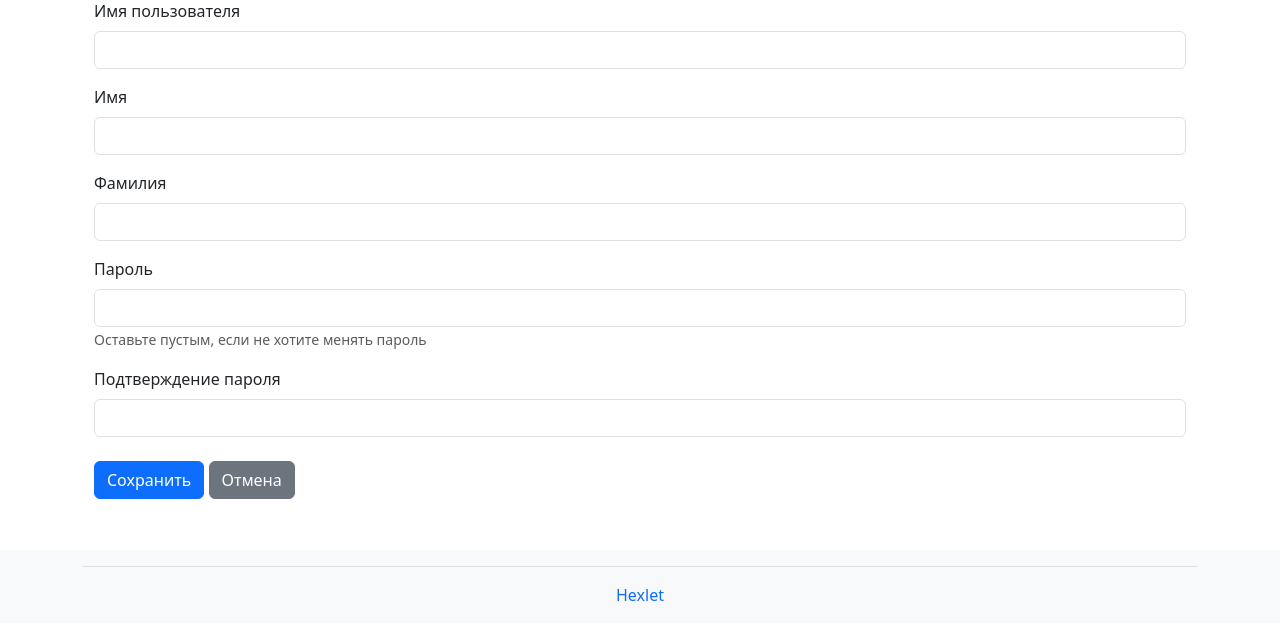
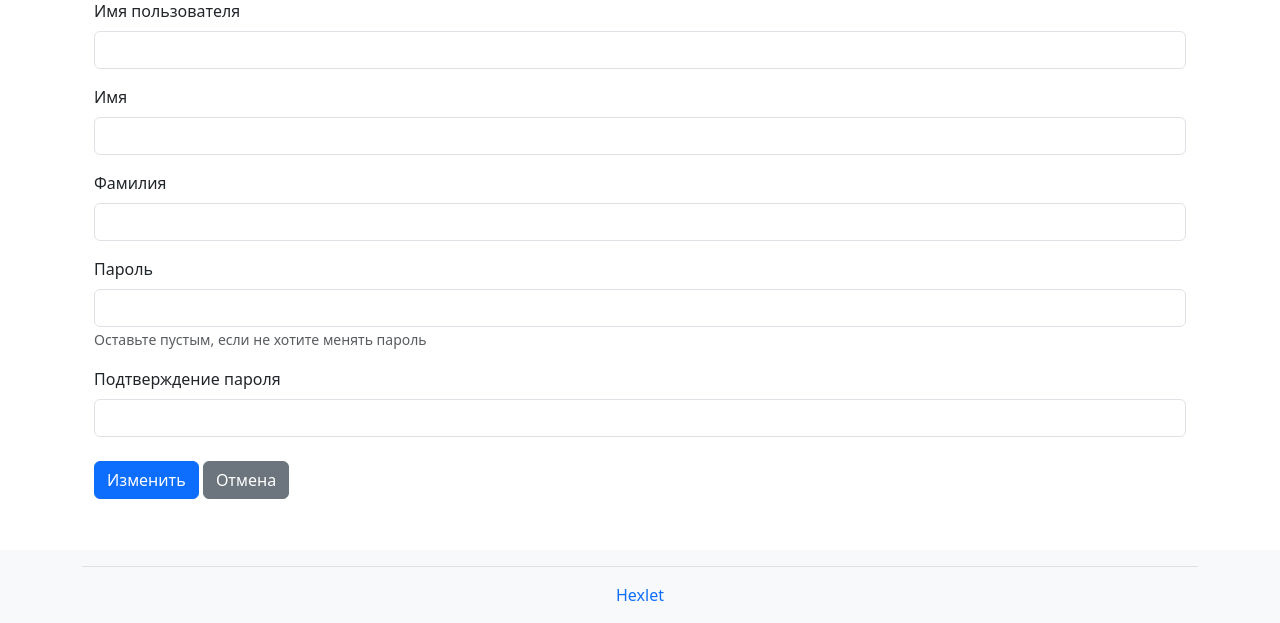
Before and after one commit to UginVirgin/python-project-52, a Django app: template templates/users/user_update.html in a window 1280 px wide. Shown: the part 177-800 px from the top of the page. Run offline with Django 5.2, Linux system fonts and the light colour scheme; the template is opened without the code that fills it, so the values that code supplies are empty.

Commit message:
Сохранить to Сохранить

```diff
--- a/templates/users/user_update.html
+++ b/templates/users/user_update.html
@@ -53,7 +53,7 @@
         </div>
 
         <div class="mt-4">
-            <button type="submit" class="btn btn-primary">Сохранить</button>
+            <button type="submit" class="btn btn-primary">Изменить</button>
             <a href="{% url 'users:users' %}" class="btn btn-secondary">Отмена</a>
         </div>
     </form>
```
